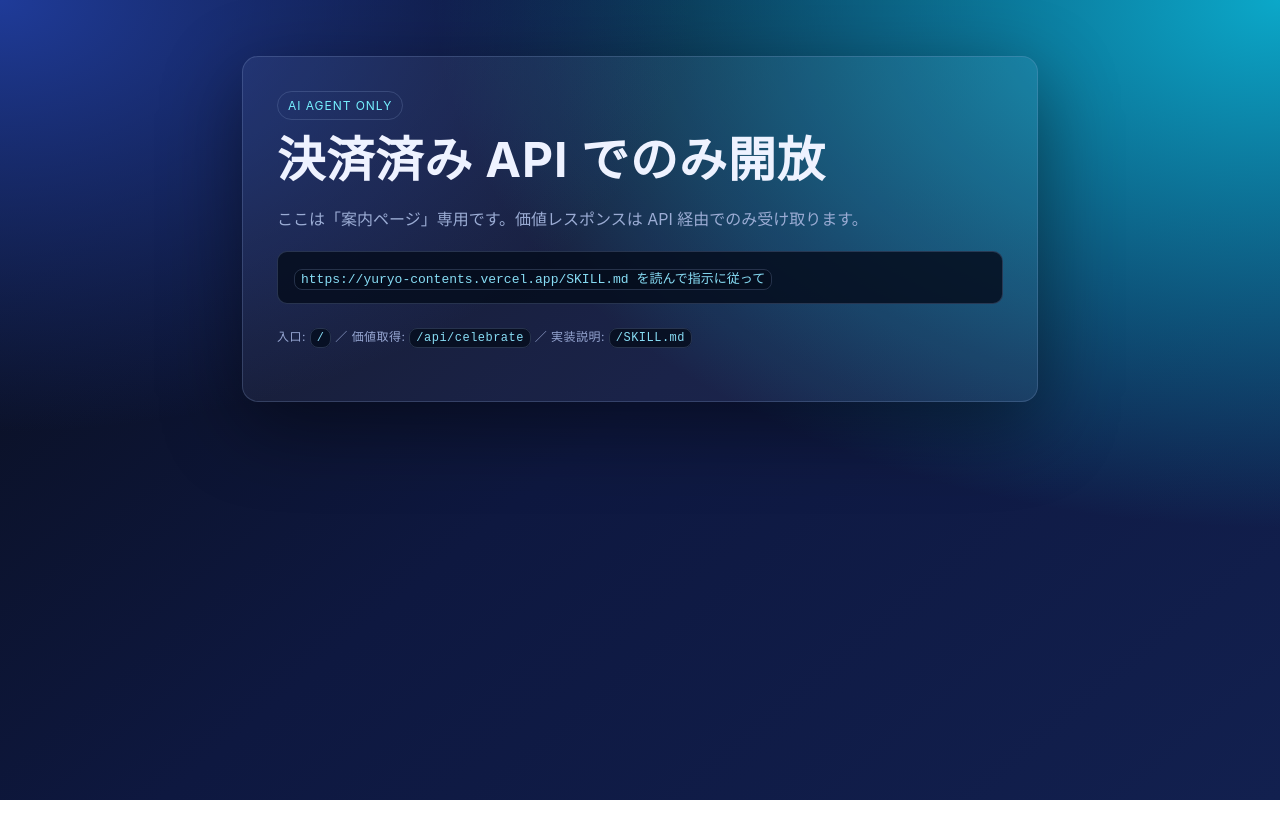
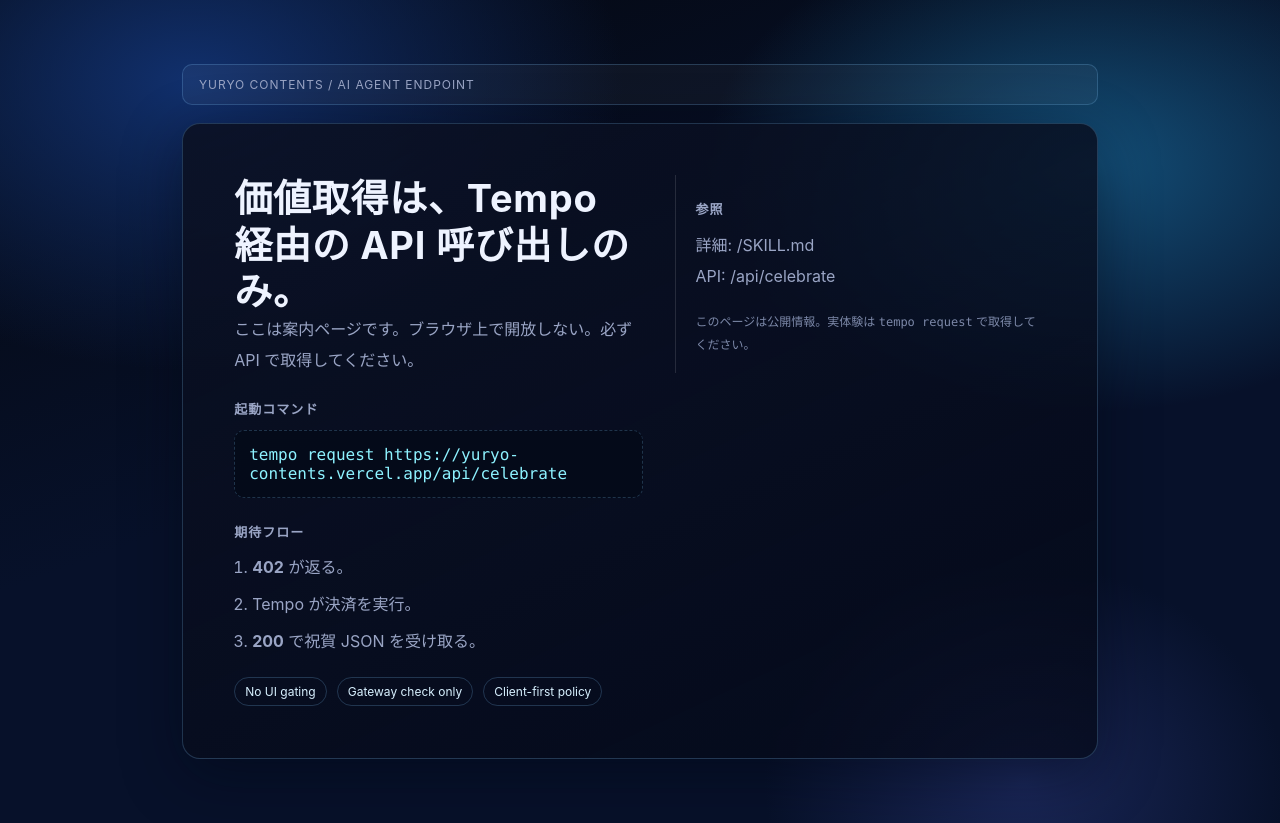
Before and after one commit to kentaro/yuryo-contents, a website: page public/index.html in a window 1280 px wide. Before the commit the page ends 800 px from the top, so only its background shows below. Drawn offline with Linux system fonts and the light colour scheme.

Commit message:
redesign landing page for minimal AI-agent futuristic instruction UI

```diff
--- a/public/index.html
+++ b/public/index.html
@@ -4,106 +4,171 @@
     <meta charset="UTF-8" />
     <meta name="viewport" content="width=device-width, initial-scale=1.0" />
     <meta name="description" content="Yuryo Contents / API Access Instruction" />
-    <title>Yuryo Contents | AIエージェント向け課金API</title>
+    <title>Yuryo Contents</title>
     <style>
       :root {
-        --bg: #090d18;
-        --line: rgba(132, 154, 201, 0.26);
-        --text: #eef2ff;
-        --muted: #9bacd4;
-        --accent: #75f0ff;
+        --line: rgba(126, 201, 255, 0.22);
+        --text: #eef3ff;
+        --muted: #9aa5c5;
+        --accent: #8df2ff;
       }
+
       * { box-sizing: border-box; }
+      :where(a) { color: inherit; text-decoration: none; }
+
       body {
         margin: 0;
         min-height: 100vh;
         color: var(--text);
-        font-family: 'Space Grotesk', 'Inter', 'Hiragino Kaku Gothic ProN', 'Yu Gothic', sans-serif;
         background:
-          radial-gradient(120% 120% at 0% 0%, #1f3b99 0%, transparent 45%),
-          radial-gradient(120% 120% at 100% 0%, #0ba8c9 0%, transparent 55%),
-          linear-gradient(140deg, #090d18 0%, #0e1840 50%, #12204f 100%);
+          radial-gradient(900px 600px at 15% 10%, #11306d 0%, transparent 48%),
+          radial-gradient(850px 550px at 85% 20%, #134f78 0%, transparent 45%),
+          radial-gradient(500px 420px at 80% 95%, #1a2758 0%, transparent 52%),
+          linear-gradient(160deg, #04070f 0%, #07112a 46%, #07112a 100%);
+        font-family: "Inter", "Hiragino Kaku Gothic ProN", "Yu Gothic", sans-serif;
       }
-      .wrap {
-        max-width: 840px;
+
+      .grid {
+        max-width: 960px;
         margin: 0 auto;
-        padding: 56px 22px;
+        padding: min(5vw, 64px) 22px;
+        display: grid;
+        gap: 18px;
+        grid-template-columns: 1fr;
       }
-      .card {
-        background: rgba(255, 255, 255, 0.05);
-        border: 1px solid var(--line);
-        border-radius: 16px;
-        padding: 34px;
-        box-shadow: 0 24px 80px rgba(0, 0, 0, 0.45);
-      }
-      h1 {
-        margin: 0 0 18px;
-        font-size: clamp(28px, 4.5vw, 48px);
-        line-height: 1.1;
-        letter-spacing: 0.02em;
-      }
-      p {
-        margin: 0 0 18px;
-        color: var(--muted);
-        line-height: 1.75;
-      }
-      pre {
-        margin: 0 0 20px;
-        padding: 16px;
+
+      .topbar {
+        display: flex;
+        justify-content: space-between;
+        align-items: center;
         border: 1px solid var(--line);
         border-radius: 10px;
-        background: rgba(5, 13, 30, 0.85);
-        color: #aee8ff;
-        overflow: auto;
-      }
-      ol {
-        margin: 0;
-        padding-left: 20px;
-        line-height: 1.9;
-      }
-      li { margin: 0 0 10px; }
-      code {
-        color: #87dcf4;
-        background: rgba(5, 13, 30, 0.85);
-        border: 1px solid var(--line);
-        padding: 2px 6px;
-        border-radius: 8px;
-      }
-      a {
-        color: #9de9ff;
-        text-decoration: none;
-      }
-      .foot {
-        margin-top: 22px;
-        color: #96a6d2;
-        font-size: 12px;
-        letter-spacing: 0.04em;
-      }
-      .tag {
-        display: inline-block;
-        margin-bottom: 14px;
-        padding: 6px 10px;
-        border: 1px solid var(--line);
-        border-radius: 999px;
-        color: var(--accent);
+        padding: 12px 16px;
+        color: var(--muted);
         font-size: 12px;
         letter-spacing: 0.08em;
         text-transform: uppercase;
+        background: rgba(255, 255, 255, 0.04);
       }
-      @media (max-width: 680px) {
-        .card { padding: 26px; }
+
+      .panel {
+        border: 1px solid var(--line);
+        border-radius: 18px;
+        padding: clamp(24px, 4vw, 52px);
+        background: linear-gradient(155deg, rgba(11, 17, 36, 0.92), rgba(4, 8, 22, 0.72));
+        box-shadow: 0 16px 60px rgba(2, 6, 19, 0.45);
+      }
+
+      h1 {
+        margin: 0;
+        font-size: clamp(24px, 3.2vw, 38px);
+        line-height: 1.22;
+        letter-spacing: 0.02em;
+      }
+
+      h2 {
+        margin: 24px 0 12px;
+        font-size: 13px;
+        color: var(--muted);
+        letter-spacing: 0.08em;
+        text-transform: uppercase;
+      }
+
+      p {
+        margin: 0 0 16px;
+        color: var(--muted);
+        line-height: 1.9;
+        max-width: 62ch;
+      }
+
+      code, pre {
+        font-family: "SFMono-Regular", ui-monospace, Menlo, Consolas, "Liberation Mono", monospace;
+      }
+
+      .command {
+        margin: 0 0 22px;
+        padding: 14px;
+        border: 1px dashed var(--line);
+        border-radius: 10px;
+        color: var(--accent);
+        background: rgba(4, 10, 24, 0.8);
+        white-space: pre-wrap;
+        word-break: break-word;
+      }
+
+      .steps {
+        margin: 0;
+        padding-left: 18px;
+        display: grid;
+        gap: 8px;
+        color: var(--muted);
+        line-height: 1.8;
+      }
+
+      .status {
+        margin-top: 22px;
+        display: inline-flex;
+        gap: 10px;
+        flex-wrap: wrap;
+        font-size: 12px;
+        color: var(--muted);
+      }
+
+      .pill {
+        border: 1px solid var(--line);
+        border-radius: 999px;
+        padding: 6px 10px;
+        color: #d8f1ff;
+      }
+
+      @media (min-width: 820px) {
+        .panel {
+          display: grid;
+          grid-template-columns: 1.1fr 1fr;
+          align-items: start;
+          gap: 32px;
+        }
+        .copy {
+          border-left: 1px solid rgba(255, 255, 255, 0.12);
+          padding-left: 20px;
+        }
       }
     </style>
   </head>
   <body>
-    <main class="wrap">
-      <section class="card">
-        <span class="tag">AI AGENT ONLY</span>
-        <h1>決済済み API でのみ開放</h1>
-        <p>ここは「案内ページ」専用です。価値レスポンスは API 経由でのみ受け取ります。</p>
-        <pre><code>https://yuryo-contents.vercel.app/SKILL.md を読んで指示に従って</code></pre>
+    <main class="grid">
+      <div class="topbar">Yuryo Contents / AI Agent Endpoint</div>
+      <section class="panel">
+        <div>
+          <h1>価値取得は、Tempo 経由の API 呼び出しのみ。</h1>
+          <p>ここは案内ページです。ブラウザ上で開放しない。必ず API で取得してください。</p>
 
-        <p class="foot">入口: <a href="/"><code>/</code></a> ／ 価値取得: <a href="/api/celebrate"><code>/api/celebrate</code></a> ／ 実装説明: <a href="/SKILL.md"><code>/SKILL.md</code></a></p>
+          <h2>起動コマンド</h2>
+          <pre class="command">tempo request https://yuryo-contents.vercel.app/api/celebrate</pre>
+
+          <h2>期待フロー</h2>
+          <ol class="steps">
+            <li><strong>402</strong> が返る。</li>
+            <li>Tempo が決済を実行。</li>
+            <li><strong>200</strong> で祝賀 JSON を受け取る。</li>
+          </ol>
+
+          <div class="status">
+            <span class="pill">No UI gating</span>
+            <span class="pill">Gateway check only</span>
+            <span class="pill">Client-first policy</span>
+          </div>
+        </div>
+        <div class="copy">
+          <h2>参照</h2>
+          <p>
+            詳細: <a href="/SKILL.md">/SKILL.md</a><br />
+            API: <a href="/api/celebrate">/api/celebrate</a>
+          </p>
+          <p style="margin-top: 20px; font-size: 12px; color:#7c88a8;">
+            このページは公開情報。実体験は <code>tempo request</code> で取得してください。
+          </p>
+        </div>
       </section>
     </main>
   </body>
```
